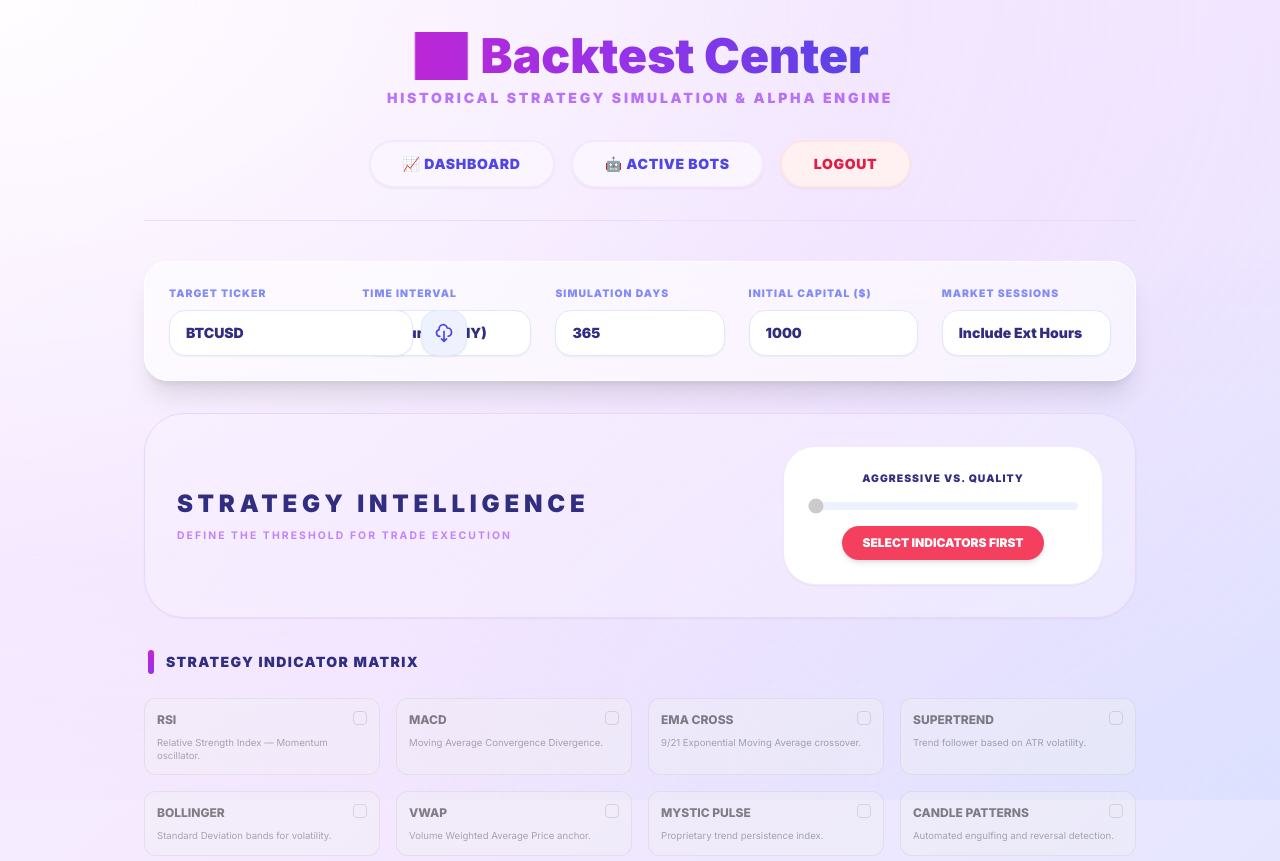
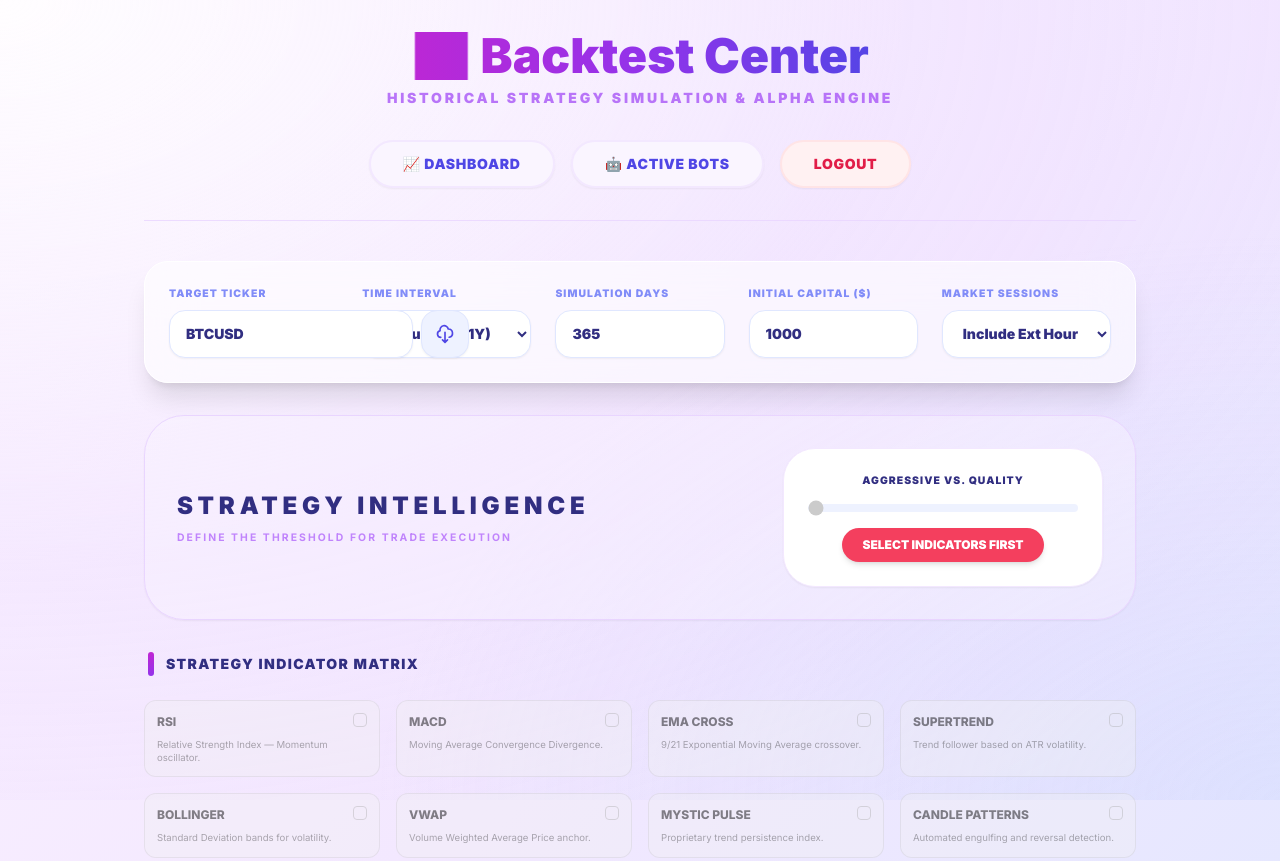
Before and after one commit to nitaysah/AI-Trade-Bot, a plain HTML site: page frontend/backtest.html in a window 1280 px wide. Shown: the top 861 px of the page. Drawn offline with nearby package versions, Linux system fonts and the light colour scheme; no server answers.

Commit message:
style(backtest): millimetric row box alignment and focus ring synchronization for parameters grid

```diff
--- a/frontend/backtest.html
+++ b/frontend/backtest.html
@@ -82,8 +82,8 @@
                 <div class="space-y-2">
                     <label class="block text-[0.65rem] font-black text-indigo-400 uppercase tracking-widest">Target Ticker</label>
                     <div class="flex gap-2 relative">
-                        <input type="text" id="btTicker" autocomplete="off" class="flex-1 bg-white border border-indigo-100 rounded-2xl px-4 py-3 text-sm uppercase font-black text-indigo-900 focus:ring-2 focus:ring-indigo-500 outline-none shadow-sm transition-all" value="BTCUSD">
-                        <button onclick="bulkDownloadTicker()" class="px-3 bg-indigo-50 border border-indigo-100 rounded-2xl text-indigo-600 hover:bg-indigo-600 hover:text-white transition-all shadow-sm">
+                        <input type="text" id="btTicker" autocomplete="off" class="flex-1 h-12 bg-white border border-indigo-100 rounded-2xl px-4 text-sm uppercase font-black text-indigo-900 focus:ring-2 focus:ring-indigo-500 outline-none shadow-sm transition-all" value="BTCUSD">
+                        <button onclick="bulkDownloadTicker()" class="h-12 w-12 flex items-center justify-center bg-indigo-50 border border-indigo-100 rounded-2xl text-indigo-600 hover:bg-indigo-600 hover:text-white transition-all shadow-sm flex-shrink-0">
                             <svg xmlns="http://www.w3.org/2000/svg" class="h-5 w-5" fill="none" viewBox="0 0 24 24" stroke="currentColor">
                                 <path stroke-linecap="round" stroke-linejoin="round" stroke-width="2" d="M7 16a4 4 0 01-.88-7.903A5 5 0 1115.9 6L16 6a5 5 0 011 9.9M9 19l3 3m0 0l3-3m-3 3V10" />
                             </svg>
@@ -95,7 +95,7 @@
                 </div>
                 <div class="space-y-2">
                     <label class="block text-[0.65rem] font-black text-indigo-400 uppercase tracking-widest">Time Interval</label>
-                    <select id="btTimeframe" class="w-full bg-white border border-indigo-100 rounded-2xl px-4 py-3 text-sm font-black text-indigo-900 focus:ring-2 focus:ring-indigo-500 outline-none shadow-sm appearance-none cursor-pointer">
+                    <select id="btTimeframe" class="w-full h-12 bg-white border border-indigo-100 rounded-2xl px-4 text-sm font-black text-indigo-900 focus:ring-2 focus:ring-indigo-500 outline-none shadow-sm cursor-pointer transition-all">
                         <option value="1Day">1 Day (Max 5Y)</option>
                         <option value="4Hour">4 Hours (Max 2Y)</option>
                         <option value="1Hour" selected>1 Hour (Max 1Y)</option>
@@ -107,15 +107,15 @@
                 </div>
                 <div class="space-y-2">
                     <label class="block text-[0.65rem] font-black text-indigo-400 uppercase tracking-widest">Simulation Days</label>
-                    <input type="number" id="btDays" class="w-full bg-white border border-indigo-100 rounded-2xl px-4 py-3 text-sm font-black text-indigo-900 shadow-sm" value="365">
+                    <input type="number" id="btDays" class="w-full h-12 bg-white border border-indigo-100 rounded-2xl px-4 text-sm font-black text-indigo-900 focus:ring-2 focus:ring-indigo-500 outline-none shadow-sm transition-all" value="365">
                 </div>
                 <div class="space-y-2">
                     <label class="block text-[0.65rem] font-black text-indigo-400 uppercase tracking-widest">Initial Capital ($)</label>
-                    <input type="number" id="btCapital" class="w-full bg-white border border-indigo-100 rounded-2xl px-4 py-3 text-sm font-black text-indigo-900 shadow-sm" value="1000">
+                    <input type="number" id="btCapital" class="w-full h-12 bg-white border border-indigo-100 rounded-2xl px-4 text-sm font-black text-indigo-900 focus:ring-2 focus:ring-indigo-500 outline-none shadow-sm transition-all" value="1000">
                 </div>
                 <div class="space-y-2">
                     <label class="block text-[0.65rem] font-black text-indigo-400 uppercase tracking-widest">Market Sessions</label>
-                    <select id="btExtHours" class="w-full bg-white border border-indigo-100 rounded-2xl px-4 py-3 text-sm font-black text-indigo-900 focus:ring-2 focus:ring-indigo-500 outline-none shadow-sm appearance-none cursor-pointer">
+                    <select id="btExtHours" class="w-full h-12 bg-white border border-indigo-100 rounded-2xl px-4 text-sm font-black text-indigo-900 focus:ring-2 focus:ring-indigo-500 outline-none shadow-sm cursor-pointer transition-all">
                         <option value="true" selected>Include Ext Hours</option>
                         <option value="false">Regular Hours Only</option>
                     </select>
```
